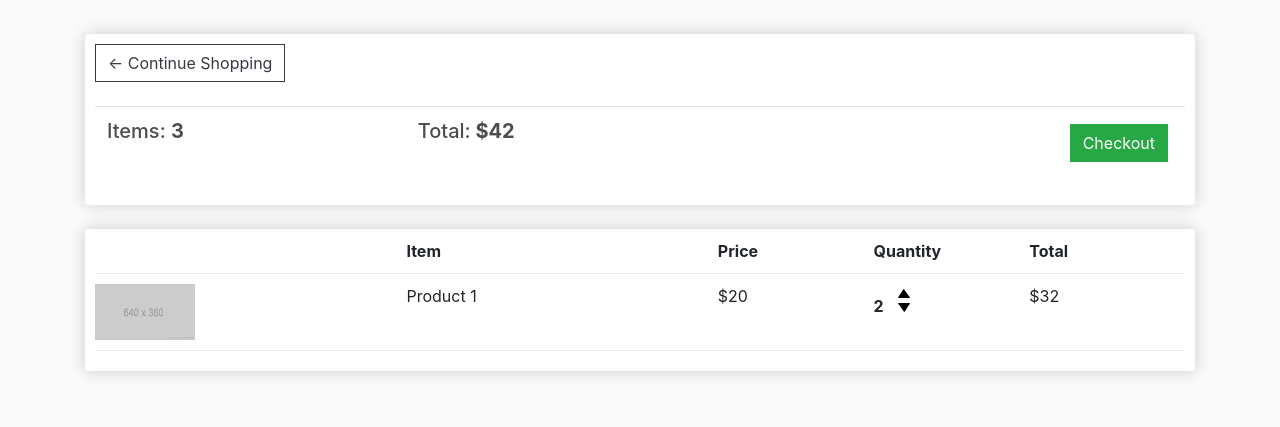
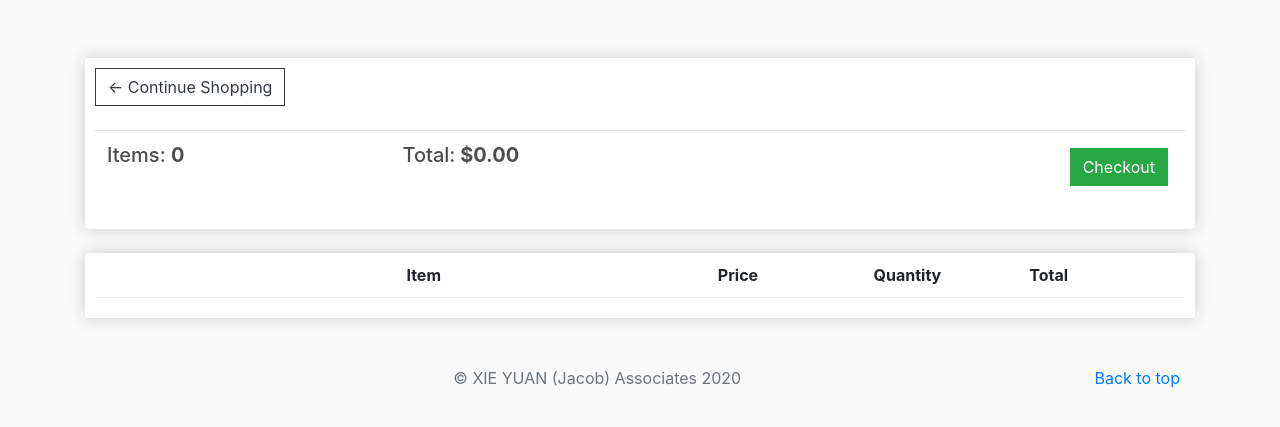
Before and after one commit to Jacob12138xieyuan/Django-E-commerce-Website, a Django app: page /cart/ in a window 1280 px wide. Shown: the part 73-500 px from the top of the page. Run offline with Django 3.2, Linux system fonts and the light colour scheme; lists and menus that the app fills with data are empty; some libraries are stand-ins or nearby versions.

Commit message:
finish all UI and rendering

```diff
--- a/store/templates/store/cart.html
+++ b/store/templates/store/cart.html
@@ -1,47 +1,71 @@
-{% extends 'store/main.html' %}
-{% load static %}
-{% block content %}
+{% extends 'store/main.html' %} {% load static %} {% block content %}
 <div class="row">
   <div class="col-lg-12">
     <div class="box-element">
-            <a  class="btn btn-outline-dark" href="{% url 'store' %}">&#x2190; Continue Shopping</a>
-            <br>
-            <br>
+      <a class="btn btn-outline-dark" href="{% url 'store' %}"
+        >&#x2190; Continue Shopping</a
+      >
+      <br />
+      <br />
       <table class="table">
         <tr>
-                    <th><h5>Items: <strong>3</strong></h5></th>
-                    <th><h5>Total:<strong> $42</strong></h5></th>
           <th>
-                        <a  style="float:right; margin:5px;" class="btn btn-success" href="{% url 'checkout' %}">Checkout</a>
+            <h5>Items: <strong>{{ order.get_total_items }}</strong></h5>
+          </th>
+          <th>
+            <h5>
+              Total:<strong> ${{ order.get_total_price|floatformat:2 }}</strong>
+            </h5>
+          </th>
+          <th>
+            <a
+              style="float: right; margin: 5px;"
+              class="btn btn-success"
+              href="{% url 'checkout' %}"
+              >Checkout</a
+            >
           </th>
         </tr>
       </table>
     </div>
 
-		<br>
+    <br />
     <div class="box-element">
       <div class="cart-row">
-                <div style="flex:2"></div>
-                <div style="flex:2"><strong>Item</strong></div>
-                <div style="flex:1"><strong>Price</strong></div>
-                <div style="flex:1"><strong>Quantity</strong></div>
-                <div style="flex:1"><strong>Total</strong></div>
+        <div style="flex: 2;"></div>
+        <div style="flex: 2;"><strong>Item</strong></div>
+        <div style="flex: 1;"><strong>Price</strong></div>
+        <div style="flex: 1;"><strong>Quantity</strong></div>
+        <div style="flex: 1;"><strong>Total</strong></div>
       </div>
 
+      {% for item in items %}
       <div class="cart-row">
-                <div style="flex:2"><img class="row-image" src="{% static 'images/placeholder.png' %}"></div>
-                <div style="flex:2"><p>Product 1</p></div>
-                <div style="flex:1"><p>$20</p></div>
-                <div style="flex:1">
-                    <p class="quantity">2</p>
+        <div style="flex: 2;">
+          <img class="row-image" src="{{ item.product.imageURL }}" />
+        </div>
+        <div style="flex: 2;"><p>{{ item.product.name }}</p></div>
+        <div style="flex: 1;">
+          <p>${{ item.product.price|floatformat:2 }}</p>
+        </div>
+        <div style="flex: 1;">
+          <p class="quantity">{{ item.quantity }}</p>
           <div class="quantity">
-                        <img class="chg-quantity" src="{% static  'images/arrow-up.png' %}">
+            <img
+              class="chg-quantity"
+              src="{% static  'images/arrow-up.png' %}"
+            />
 
-                        <img class="chg-quantity" src="{% static  'images/arrow-down.png' %}">
+            <img
+              class="chg-quantity"
+              src="{% static  'images/arrow-down.png' %}"
+            />
           </div>
         </div>
-                <div style="flex:1"><p>$32</p></div>
+        <div style="flex: 1;"><p>${{ item.get_total }}</p></div>
       </div>
+      {% endfor %}
     </div>
   </div>
   {% endblock content %}
+</div>
--- a/store/templates/store/main.html
+++ b/store/templates/store/main.html
@@ -66,12 +66,23 @@
         </ul>
       </div>
     </nav>
+    <br>
     <div class="container">
       <br />
       {% block content %}
 
       {% endblock content %}
     </div>
+    <br>
+    <br>
+    <footer class="text-muted">
+      <div class="container">
+        <p class="float-right">
+          <a href="#">Back to top</a>
+        </p>
+        <p style="text-align: center;">&copy; XIE YUAN (Jacob) Associates 2020</p>
+      </div>
+    </footer>
 
     <script
       src="https://code.jquery.com/jquery-3.4.1.slim.min.js"
--- a/store/templates/store/store.html
+++ b/store/templates/store/store.html
@@ -4,7 +4,7 @@
   <div class="col-lg-4">
     <img
       class="thumbnail"
-      src="{{ product.image.url }}"
+      src="{{ product.imageURL }}"
       height="600px"
       width="600px"
     />
--- a/store/views.py
+++ b/store/views.py
@@ -9,10 +9,30 @@ def store(request):
 
 
 def cart(request):
-    context = {}
+    if request.user.is_authenticated:
+        customer = request.user.customer
+        order, created = Order.objects.get_or_create(
+            customer=customer, complete=False)
+        items = order.orderitem_set.all()
+        print(items)
+    else:
+        items = []
+        order = {'get_total_price': 0, 'get_total_items': 0}
+
+    context = {'items': items, 'order': order}
     return render(request, 'store/cart.html', context)
 
 
 def checkout(request):
-    context = {}
+    if request.user.is_authenticated:
+        customer = request.user.customer
+        order, created = Order.objects.get_or_create(
+            customer=customer, complete=False)
+        items = order.orderitem_set.all()
+        print(items)
+    else:
+        items = []
+        order = {'get_total_price': 0, 'get_total_items': 0}
+
+    context = {'items': items, 'order': order}
     return render(request, 'store/checkout.html', context)
```
Also changed, not shown: store/models.py (+24 -0 lines), store/templates/store/checkout.html (+10 -6 lines), db.sqlite3. Lines whose indentation alone changed are shown as unchanged.
